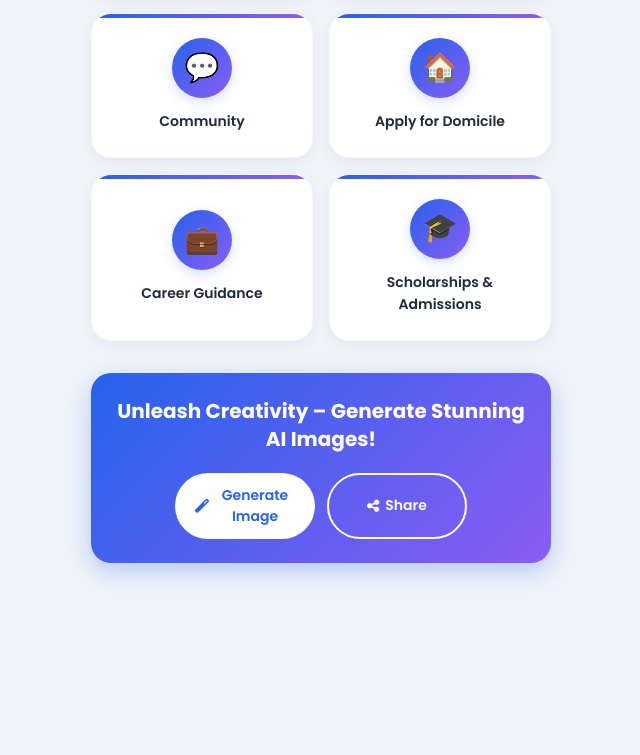
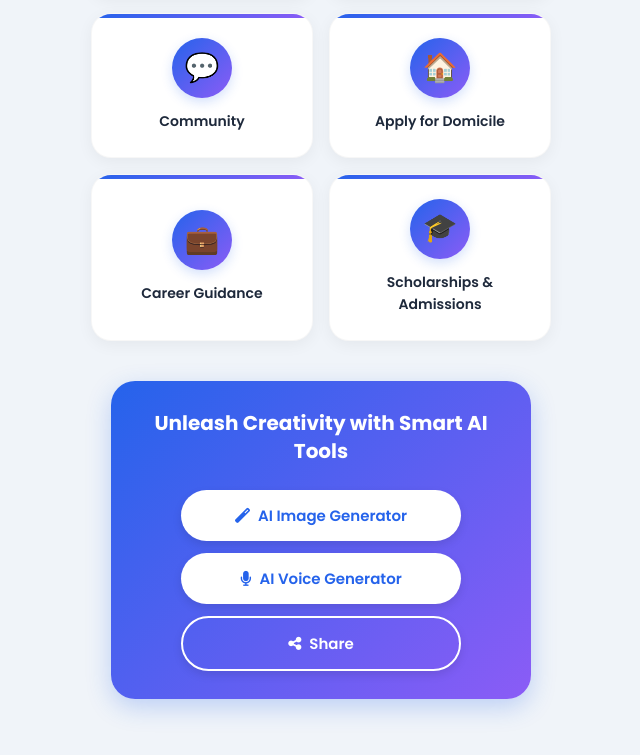
Before and after one commit to islamic25/learnify, a plain HTML site: page index.html in a window 1280 px wide. Shown: the part 1102-1857 px from the top of the page, without its empty margins (319-959 px from the left). Before the commit the page ends 1777 px from the top, so only its background shows below. Drawn offline with Linux system fonts and the light colour scheme.

Commit message:
Update index.html

```diff
--- a/index.html
+++ b/index.html
@@ -490,6 +490,73 @@
                 font-size: 28px;
             }
         }
+        /* AI Banner Styling */
+.modern-banner {
+    background: var(--gradient);
+    border-radius: 24px;
+    padding: 28px 20px;
+    color: white;
+    box-shadow: 0 8px 24px rgba(37, 99, 235, 0.25);
+    margin: 40px 20px;
+    text-align: center;
+    position: relative;
+    overflow: hidden;
+    backdrop-filter: blur(10px);
+}
+
+.banner-content {
+    position: relative;
+    z-index: 2;
+}
+
+.banner-text {
+    font-size: 20px;
+    font-weight: 700;
+    margin-bottom: 25px;
+    line-height: 1.4;
+}
+
+.banner-buttons {
+    display: flex;
+    flex-direction: column;
+    gap: 12px;
+    align-items: center;
+}
+
+.banner-btn {
+    background: white;
+    color: var(--primary);
+    border: none;
+    border-radius: 50px;
+    padding: 14px 24px;
+    font-weight: 600;
+    font-size: 15px;
+    cursor: pointer;
+    transition: var(--transition);
+    width: 90%;
+    max-width: 280px;
+    display: flex;
+    align-items: center;
+    justify-content: center;
+    gap: 8px;
+    box-shadow: 0 4px 10px rgba(0,0,0,0.1);
+}
+
+.banner-btn:hover {
+    transform: translateY(-2px);
+    box-shadow: 0 6px 16px rgba(0,0,0,0.15);
+}
+
+.banner-btn.outline {
+    background: transparent;
+    color: white;
+    border: 2px solid white;
+}
+
+.banner-btn.outline:hover {
+    background: rgba(255, 255, 255, 0.1);
+}
+
     </style>
 </head>
 <body>
@@ -622,24 +689,33 @@
                     </div>
                 </div>
             </div>
+           <!-- 🔮 AI Tools Section -->
+<section class="modern-banner">
+  <div class="banner-content">
+    <div class="banner-text">Unleash Creativity with Smart AI Tools</div>
 
-            <!-- Modern AI Image Generator Banner -->
-            <div class="modern-banner">
-                <div class="banner-content">
-                    <div class="banner-text">Unleash Creativity – Generate Stunning AI Images!</div>
     <div class="banner-buttons">
-                        <!-- Generate Button -->
+      <!-- Generate Image -->
       <button class="banner-btn" onclick="window.location.href='ai.html'">
         <i class="fas fa-magic"></i>
-                            <span>Generate Image</span>
+        <span>AI Image Generator</span>
       </button>
 
-                        <!-- Share Button (WhatsApp) -->
+      <!-- AI Voice Generator -->
+      <button class="banner-btn" onclick="window.location.href='voice.html'">
+        <i class="fas fa-microphone"></i>
+        <span>AI Voice Generator</span>
+      </button>
+
+      <!-- Share Button -->
       <button class="banner-btn outline" onclick="shareOnWhatsApp()">
         <i class="fas fa-share-alt"></i>
         <span>Share</span>
       </button>
     </div>
+  </div>
+</section>
+
                 </div>
             </div>
         </main>
@@ -689,6 +765,11 @@ document.addEventListener('DOMContentLoaded', function() {
         }
     }, 150);
 });
+// Smooth scroll to features when "Get Started" clicked
+document.getElementById("getStartedBtn").addEventListener("click", function() {
+    const exploreSection = document.getElementById("exploreFeatures");
+    exploreSection.scrollIntoView({ behavior: "smooth" });
+});
 
 
         // Share function for AI Image Generator banner
```
Lines whose indentation alone changed are shown as unchanged.
